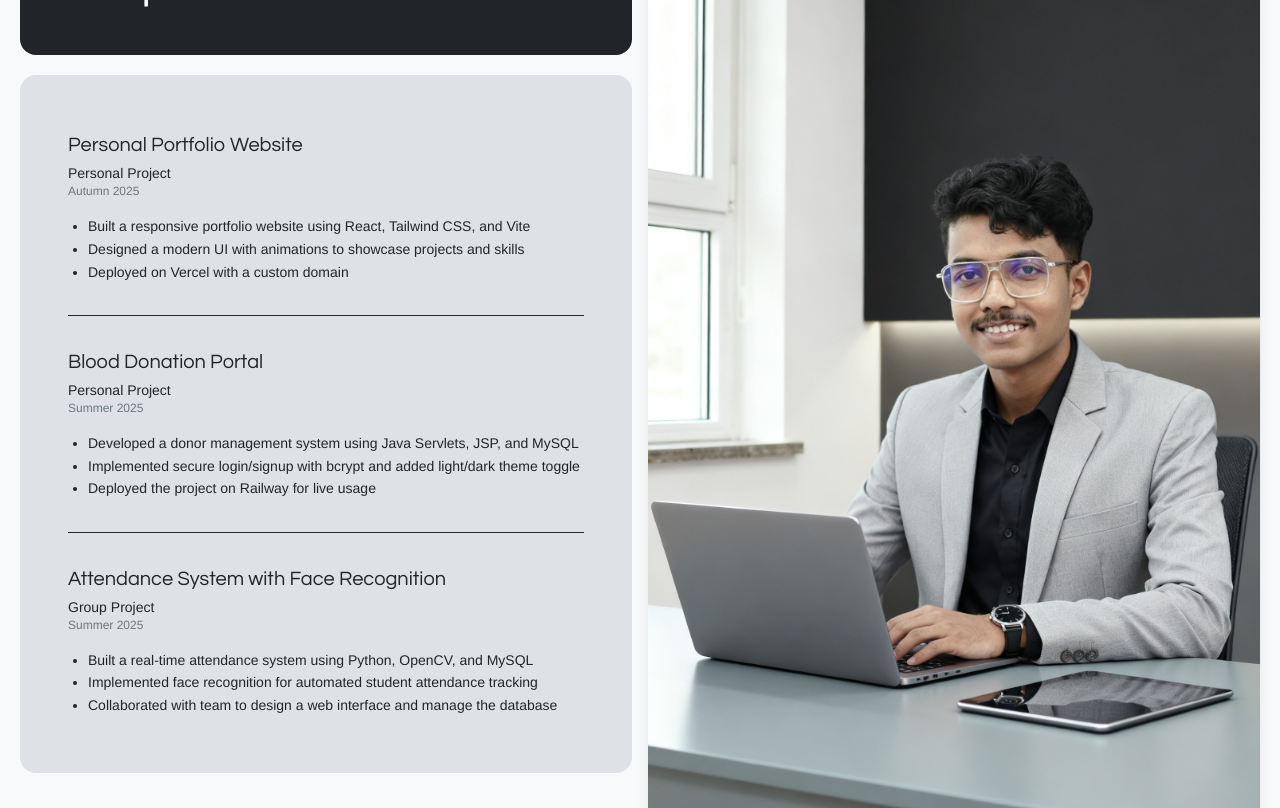
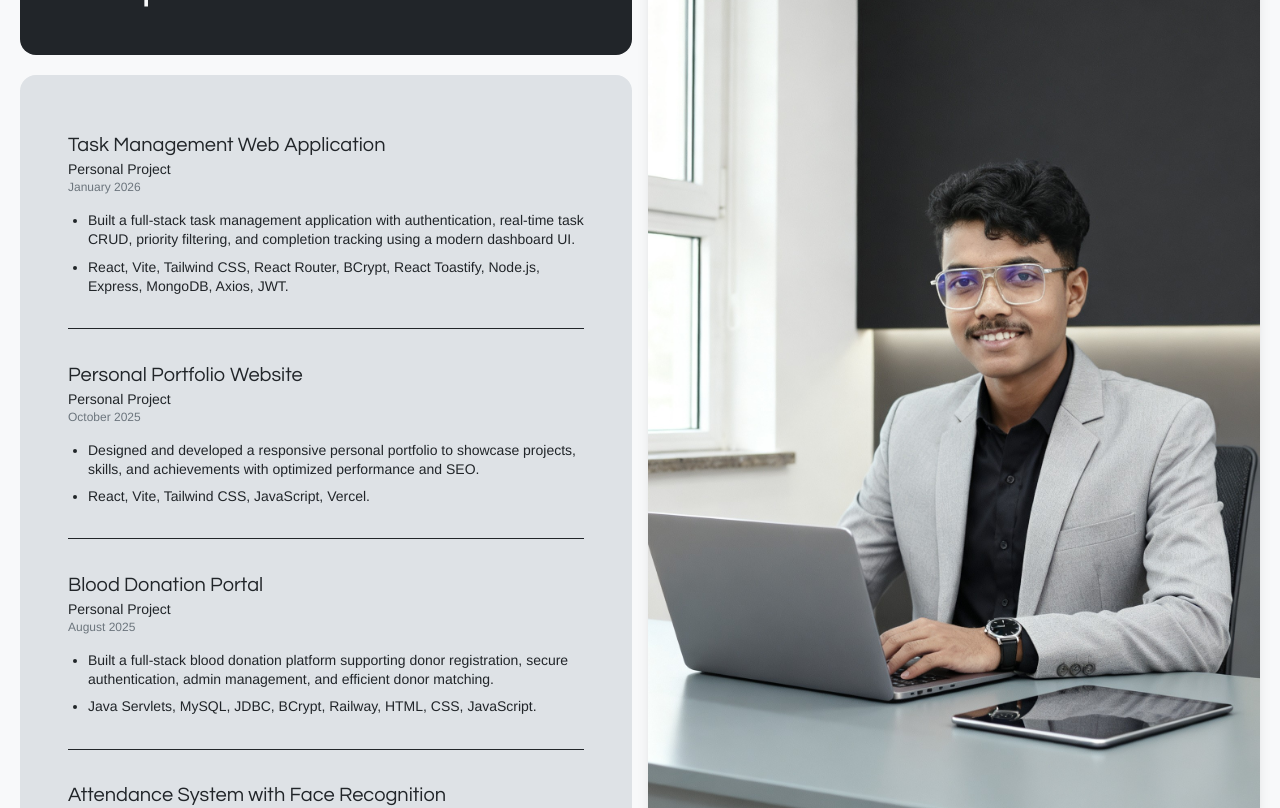
Before and after one commit to Aayush-secured-exe/portfolio-site-mine, a React (Vite) app: page / in a window 1280 px wide. Shown: the part 1500-2308 px from the top of the page. Built offline with nearby package versions, Linux system fonts and the light colour scheme.

Commit message:
updated my  projects

```diff
--- a/src/components/ExperienceSection.tsx
+++ b/src/components/ExperienceSection.tsx
@@ -52,35 +52,42 @@ const ExperienceSection = () => {
   const experiences = [
     {
       company: 'Personal Project',
+      role: 'Task Management Web Application',
+      period: 'January 2026',
+      link: 'https://task-manager-by-aayushshaw.onrender.com/', // Add your portfolio link
+      responsibilities: [
+        'Built a full-stack task management application with authentication, real-time task CRUD, priority filtering, and completion tracking using a modern dashboard UI.',
+        'React, Vite, Tailwind CSS, React Router, BCrypt, React Toastify, Node.js, Express, MongoDB, Axios, JWT.',
+      ],
+    },
+    {
+      company: 'Personal Project',
       role: 'Personal Portfolio Website',
-      period: 'Autumn 2025',
+      period: 'October 2025',
       link: 'https://portfolio-site-by-aayush.vercel.app/', // Add your portfolio link
       responsibilities: [
-        'Built a responsive portfolio website using React, Tailwind CSS, and Vite',
-        'Designed a modern UI with animations to showcase projects and skills',
-        'Deployed on Vercel with a custom domain',
+        'Designed and developed a responsive personal portfolio to showcase projects, skills, and achievements with optimized performance and SEO.',
+        'React, Vite, Tailwind CSS, JavaScript, Vercel.',
       ],
     },
     {
       company: 'Personal Project',
       role: 'Blood Donation Portal',
-      period: 'Summer 2025',
+      period: 'August 2025',
       link: 'https://github.com/Aayush-secured-exe/BloodDonationProject', // Add your project link
       responsibilities: [
-        'Developed a donor management system using Java Servlets, JSP, and MySQL',
-        'Implemented secure login/signup with bcrypt and added light/dark theme toggle',
-        'Deployed the project on Railway for live usage',
+        'Built a full-stack blood donation platform supporting donor registration, secure authentication, admin management, and efficient donor matching.',
+        'Java Servlets, MySQL, JDBC, BCrypt, Railway, HTML, CSS, JavaScript.',
       ],
     },
     {
-      company: 'Group Project',
+      company: 'College Project',
       role: 'Attendance System with Face Recognition',
-      period: 'Summer 2025',
+      period: 'July 2025',
       link: 'https://github.com/Aayush-secured-exe/Attendance-System-with-Face-Recognition', // Add your project links
       responsibilities: [
-        'Built a real-time attendance system using Python, OpenCV, and MySQL',
-        'Implemented face recognition for automated student attendance tracking',
-        'Collaborated with team to design a web interface and manage the database',
+        'Developed a real-time face-recognition-based attendance system to automate student attendance with high accuracy and admin analytics',
+        'Python, OpenCV, face_recognition, MySQL, pyttsx3, HTML, CSS, JavaScript, PHP.',
       ],
     },
   ];
@@ -109,7 +116,7 @@ const ExperienceSection = () => {
                           href={exp.link}
                           target="_blank"
                           rel="noopener noreferrer"
-                          className="inline-block text-3xl leading-[1] md:text-xl text-[var(--portfolio-dark-card)] mb-1 cursor-pointer hover:underline decoration-1 font-heading"
+                          className="inline-block text-3xl leading-[1] md:text-xl text-[var(--portfolio-dark-card)] cursor-pointer hover:underline decoration-1 font-heading"
                         >
                           {exp.role}
                         </a>
@@ -117,9 +124,9 @@ const ExperienceSection = () => {
                         <p className="text-[var(--portfolio-dark-card)] font-body text-sm">{exp.company}</p>
                         <p className="text-xs font-body text-[#6c757d] mb-2">{exp.period}</p>
                       </div>
-                      <ul className="space-y-0 list-disc list-outside pl-5 marker:text-[var(--portfolio-dark-card)]">
+                      <ul className="space-y-2 list-disc list-outside pl-5 marker:text-[var(--portfolio-dark-card)]">
                         {exp.responsibilities.map((r, idx) => (
-                          <li key={idx} className="text-sm fade-in-up text-[var(--portfolio-dark-card)] leading-relaxed">
+                          <li key={idx} className="text-sm fade-in-up text-[var(--portfolio-dark-card)] leading-snug">
                             {r}
                           </li>
                         ))}
```
